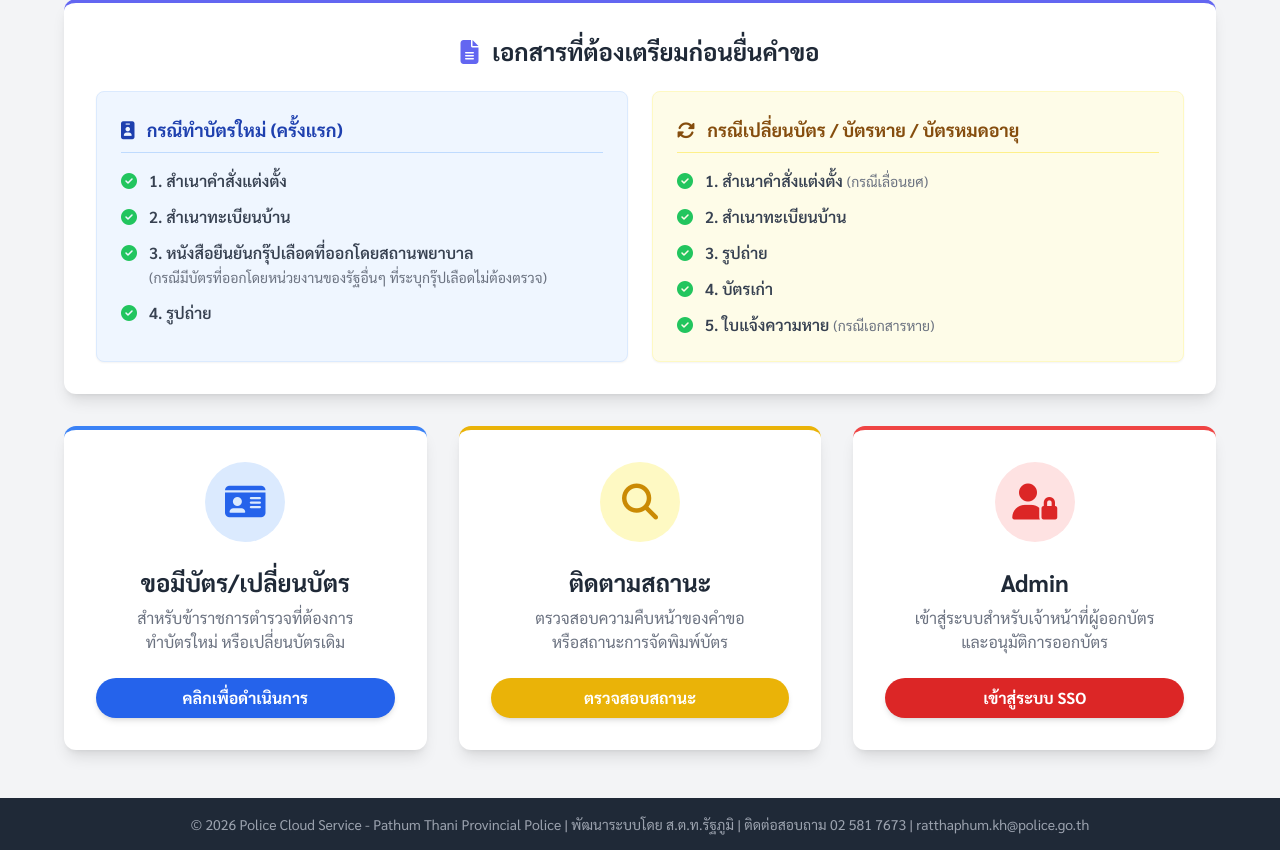
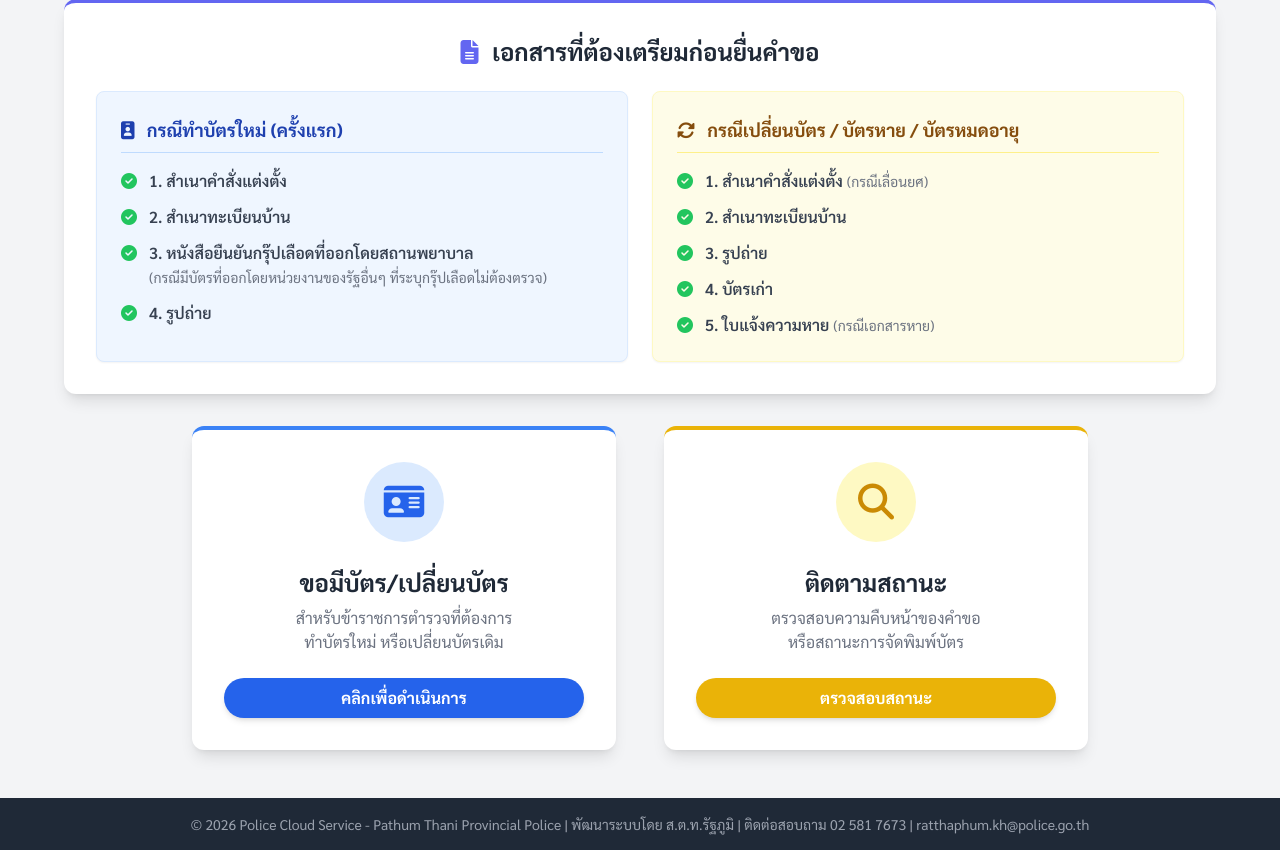
Before and after one commit to non5217/idcard-police, a PHP site: page /index.php in a window 1280 px wide. Shown: the part 113-963 px from the top of the page. Run offline with PHP 8.4, Linux system fonts and the light colour scheme; data comes from the database, SQL or seed files in the repository; some libraries are stand-ins or nearby versions.

Commit message:
feat: Remove Admin card from index page and adjust layout.

```diff
--- a/index.php
+++ b/index.php
@@ -201,8 +201,7 @@ endif; ?>
             </div>
         </div>
 
-        <div class="grid grid-cols-1 md:grid-cols-3 gap-6 md:gap-8 max-w-6xl w-full">
-
+        <div class="grid grid-cols-1 md:grid-cols-2 gap-6 md:gap-12 max-w-4xl w-full">
             <div onclick="openPdpaModal()"
                 class="bg-white rounded-xl shadow-lg p-5 md:p-8 text-center cursor-pointer transition duration-300 hover-card border-t-4 border-blue-500">
                 <div
@@ -229,20 +228,6 @@ endif; ?>
                     ตรวจสอบสถานะ
                 </button>
             </div>
-
-            <a href="login.php"
-                class="bg-white rounded-xl shadow-lg p-5 md:p-8 text-center cursor-pointer transition duration-300 hover-card border-t-4 border-red-500 block">
-                <div
-                    class="w-14 h-14 md:w-20 md:h-20 bg-red-100 rounded-full flex items-center justify-center mx-auto mb-4 md:mb-6 text-red-600">
-                    <i class="fa-solid fa-user-lock text-2xl md:text-4xl"></i>
-                </div>
-                <h2 class="text-lg md:text-2xl font-bold text-gray-800 mb-1 md:mb-2">Admin</h2>
-                <p class="text-xs md:text-base text-gray-500 hidden md:block">เข้าสู่ระบบสำหรับเจ้าหน้าที่ผู้ออกบัตร<br>และอนุมัติการออกบัตร</p>
-                <span class="mt-4 md:mt-6 bg-red-600 text-white px-5 py-2 rounded-full text-sm md:text-base font-bold hover:bg-red-700 w-full block shadow-md">
-                    เข้าสู่ระบบ SSO
-                </span>
-            </a>
-
         </div>
     </main>
 
```
